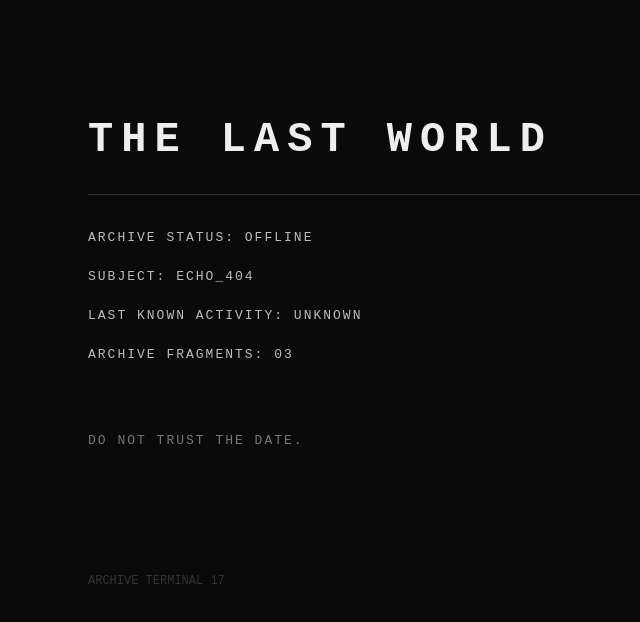
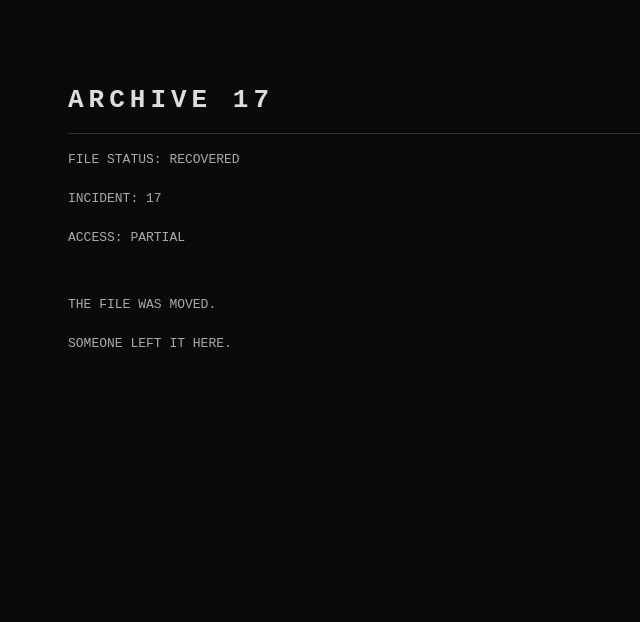
Before and after one commit to shnell818/the-last-world, a plain HTML site: page index.html in a window 1280 px wide. Shown: the whole page, without its empty margins (0-640 px from the left). Drawn offline with Linux system fonts and the light colour scheme.

Commit message:
Add files via upload

```diff
--- a/index.html
+++ b/index.html
@@ -1,71 +1,50 @@
 <!DOCTYPE html>
 <html>
 <head>
-<title>THE LAST WORLD</title>
+<title>Archive 17</title>
 
 <style>
 body {
     background-color: #0a0a0a;
-    color: #bdbdbd;
+    color: #aaa;
     font-family: monospace;
-    padding: 80px;
+    padding: 60px;
 }
 
 h1 {
-    color: #eeeeee;
-    letter-spacing: 8px;
-    font-size: 42px;
+    color: #ddd;
+    letter-spacing: 5px;
 }
 
 hr {
     border: 0;
     border-top: 1px solid #333;
-    margin: 30px 0;
 }
 
 p {
-    letter-spacing: 2px;
     line-height: 2;
 }
-
-.warning {
-    margin-top: 60px;
-    color: #777;
-}
-
-.footer {
-    margin-top: 120px;
-    color: #333;
-    font-size: 12px;
-}
-
-/* THE FILE WAS NEVER DELETED. */
-/* IT WAS MOVED. */
-/* /archive/17 */
-
 </style>
 
 </head>
 
 <body>
 
-<h1>THE LAST WORLD</h1>
+<h1>ARCHIVE 17</h1>
 
 <hr>
 
-<p>ARCHIVE STATUS: OFFLINE</p>
+<p>FILE STATUS: RECOVERED</p>
 
-<p>SUBJECT: ECHO_404</p>
+<p>INCIDENT: 17</p>
 
-<p>LAST KNOWN ACTIVITY: UNKNOWN</p>
+<p>ACCESS: PARTIAL</p>
 
-<p>ARCHIVE FRAGMENTS: 03</p>
+<br>
 
-<p class="warning">DO NOT TRUST THE DATE.</p>
+<p>THE FILE WAS MOVED.</p>
 
-<div class="footer">
-ARCHIVE TERMINAL 17
-</div>
+<p>SOMEONE LEFT IT HERE.</p>
 
 </body>
 </html>
```
